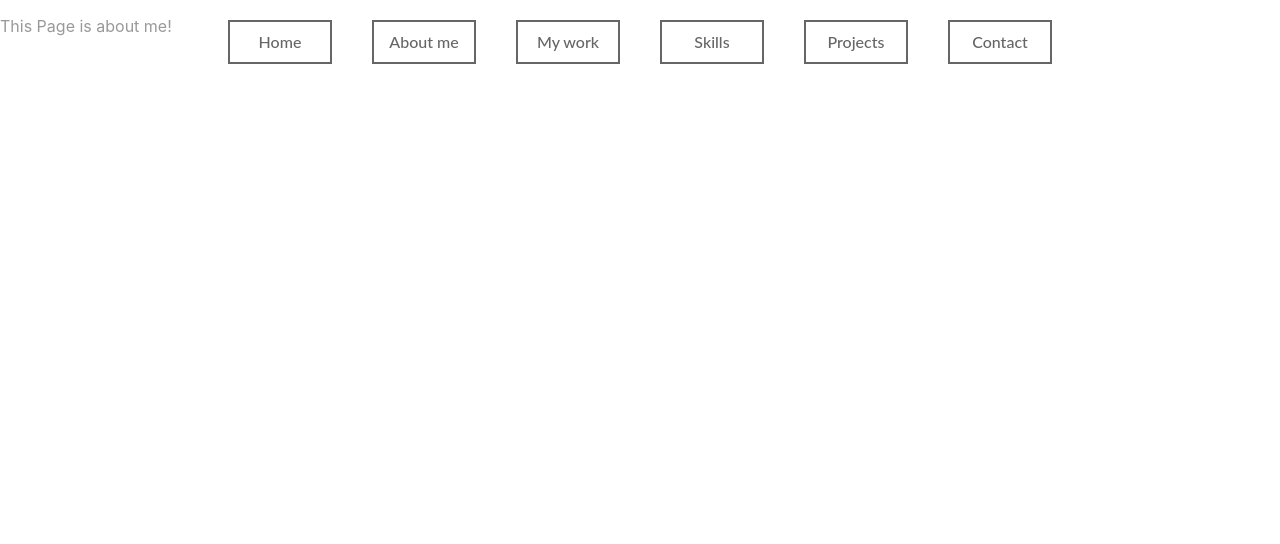
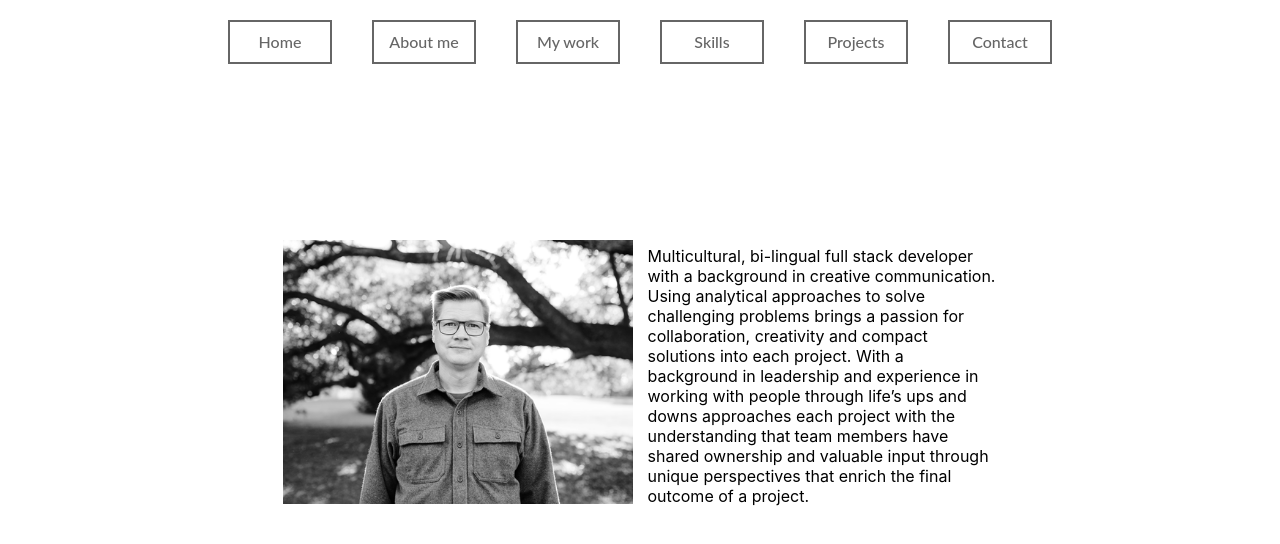
Before and after one commit to MrJanHorak/portfolio, a React (Create React App) app: page /about in a window 1280 px wide. Shown: the top 544 px of the page. Built offline with nearby package versions, Linux system fonts and the light colour scheme.

Commit message:
add about me info and pic

```diff
--- a/src/Components/AboutMe/AboutMe.jsx
+++ b/src/Components/AboutMe/AboutMe.jsx
@@ -1,12 +1,18 @@
-import React from 'react';
+import React from "react";
 
 const AboutMe = () => {
+  return (
+    <div className="aboutContainer">
+      <div className="meetJan">
+        <img src="./meetJan.png" alt="Jan" />
+      </div>
+      <div className="aboutMeInfo">
+        <p>
+          Multicultural, bi-lingual full stack developer with a background in creative communication. Using analytical approaches to solve challenging problems brings a passion for collaboration, creativity and compact solutions into each project. With a background in leadership and experience in working with people through life’s ups and downs approaches each project with the understanding that team members have shared ownership and valuable input through unique perspectives that enrich the final outcome of a project.
+        </p>
+      </div>
+    </div>
+  );
+};
 
-return (
-<div>
-  <p>This Page is about me!</p>
-</div>
-  )
-}
-
-export default AboutMe
+export default AboutMe;
--- a/src/Components/Landing/Landing.jsx
+++ b/src/Components/Landing/Landing.jsx
@@ -2,9 +2,10 @@ import React from 'react';
 
 const Landing = () => {
  return (
-   <>
-  This is the landing or Home page
-  </>
+  <div className='landing'>
+    <img src='./janHorakPortfolioLogo.png' alt="logo"/>
+  </div>
+
  )
 }
 
--- a/src/styles/App.css
+++ b/src/styles/App.css
@@ -4,7 +4,10 @@ body {
 
 .App {
   text-align: center;
+  margin-left: calc(100vw - 100%);
+  margin-right: 0;
 }
+
 
 .App-logo {
   height: 40vmin;
@@ -57,7 +60,7 @@ body {
 .card:nth-child(odd) {
   padding: 10px;
   min-width: 300px;
-  max-width: 600px;
+  max-width: 650px;
   min-height: 150px;
   /* background: rgb(255,255,255); */
   background: -moz-linear-gradient(
@@ -92,7 +95,7 @@ body {
 .card:nth-child(even) {
   padding: 10px;
   min-width: 300px;
-  max-width: 600px;
+  max-width: 650px;
   min-height: 150px;
   /* background: rgb(255,255,255); */
   background: -moz-linear-gradient(
@@ -235,3 +238,29 @@ img.card-image {
 .btn-3 span:hover:after {
   width: 100%;
 }
+
+.landing {
+  align-self: center;
+  justify-self:center;
+  text-align: center;
+  vertical-align: middle;
+  margin-top: 20%;
+}
+
+.aboutContainer{
+  margin-top: 18%;
+  display: flex;
+  align-content: center;
+  justify-content: center;
+  vertical-align: middle;
+}
+
+.aboutMeInfo{
+  width: 350px;
+  margin-left: 15px;
+}
+
+.meetJan img{
+  width: 350px;
+  margin-top: 10px;
+}
```
Also changed, not shown: public/janHorakPortfolioLogo.png (added), public/meetJan.png (added).
